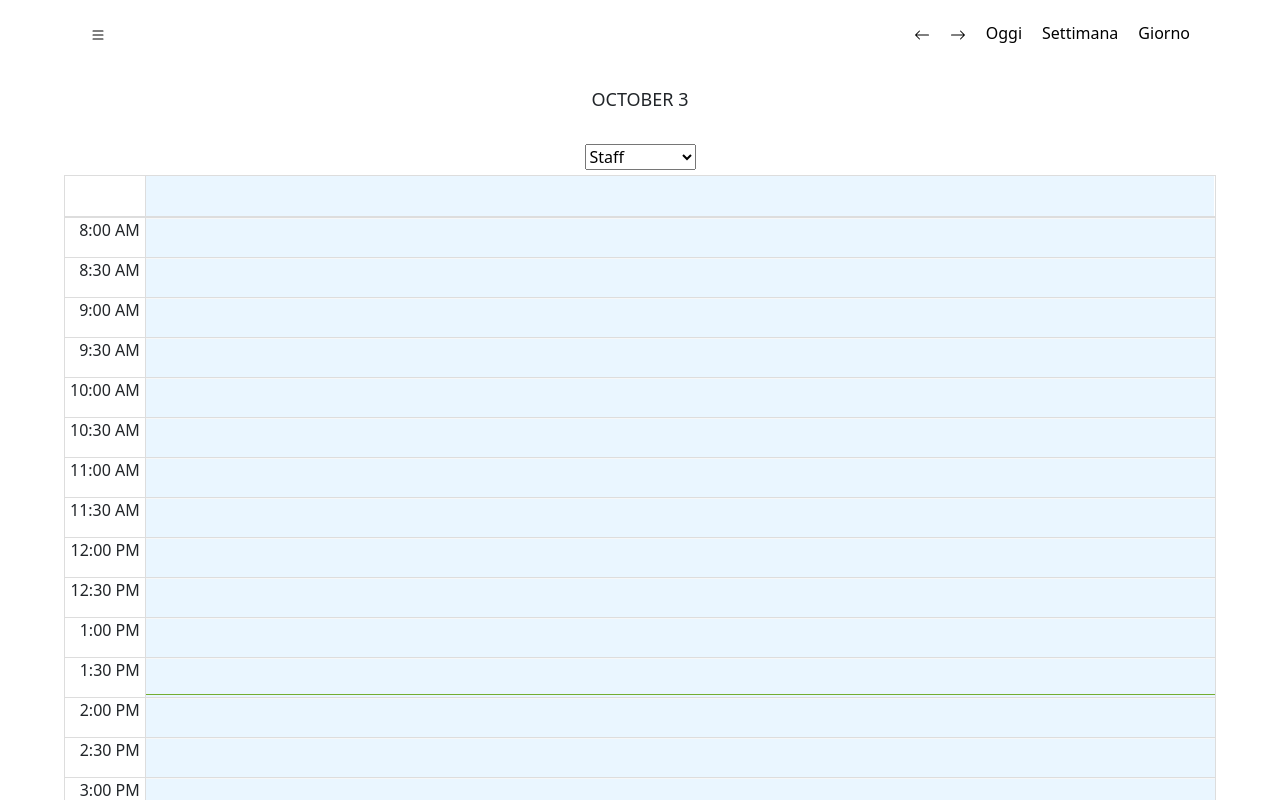
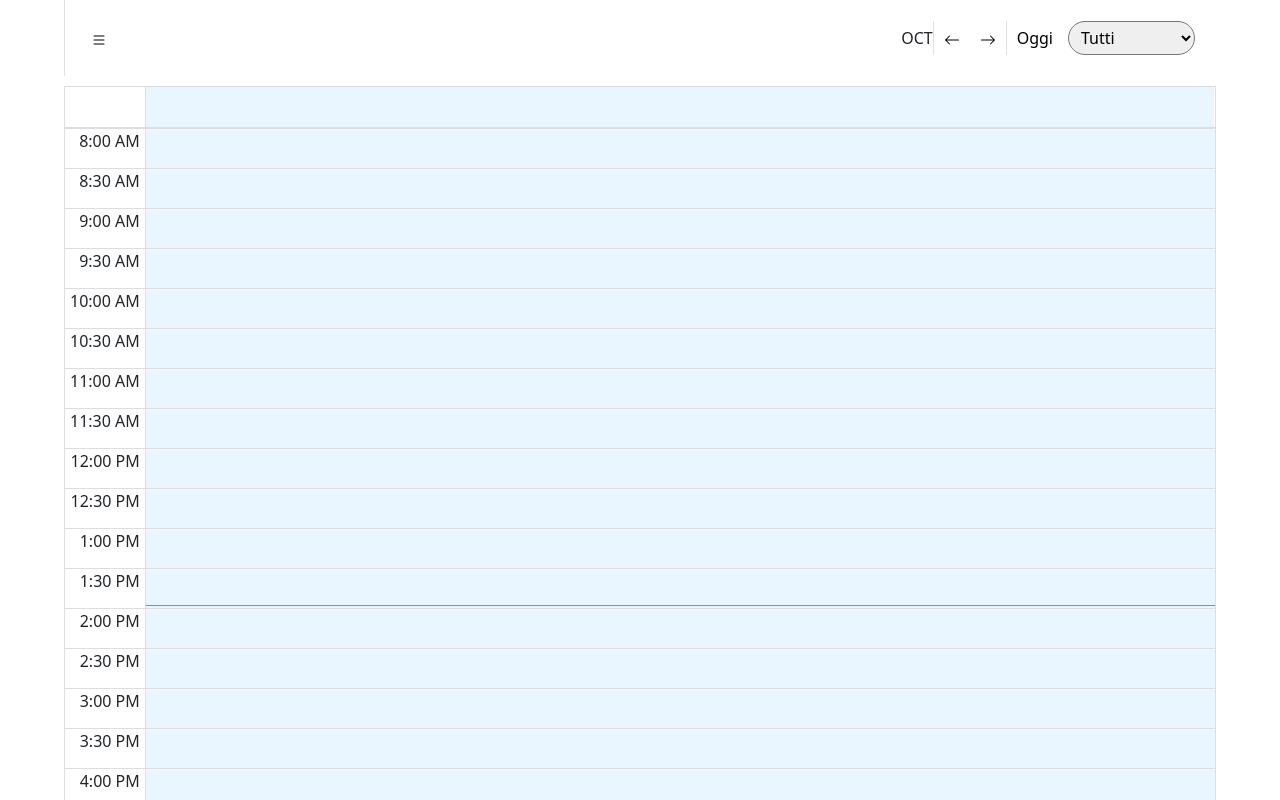
Before and after one commit to ageria20/Capstone_nagefyFE, a React (Vite) app: page /agenda in a window 1280 px wide. Shown: the top 800 px of the page. Built offline with nearby package versions, Linux system fonts and the light colour scheme.

Commit message:
fixing issue due to styling

```diff
--- a/src/components/Calendar/Agenda.css
+++ b/src/components/Calendar/Agenda.css
@@ -13,6 +13,7 @@
     padding: 5px 10px;
     cursor: pointer;
 }
+
 
 
 .sectionToolbar {
--- a/src/components/Calendar/Agenda.tsx
+++ b/src/components/Calendar/Agenda.tsx
@@ -1,16 +1,19 @@
 import React, { useState } from "react";
 import { Calendar, dayjsLocalizer, NavigateAction, View } from "react-big-calendar";
 import "react-big-calendar/lib/css/react-big-calendar.css";
+
 import dayjs from "dayjs";
 import "./Agenda.css";
 import CustomToolbar from "./CustomToolbar";
 import { current } from "@reduxjs/toolkit";
+
 
 const localizer = dayjsLocalizer(dayjs);
 
 const Agenda: React.FC = () => {
   const [selectedStaff, setSelectedStaff] = useState<string>("");
   const [currentDate, setCurrentDate] = useState<Date>(new Date());
+
 
   const staff = [
     { id: 1, name: "Desiree" },
@@ -50,11 +53,12 @@ const Agenda: React.FC = () => {
     setCurrentDate(new Date());
   };
 
-  const handleStaffChange = (e: React.ChangeEvent<HTMLSelectElement>) => {
-    setSelectedStaff(e.target.value);
-  };
 
-  const currentMonth = currentDate.toLocaleString("default", {month: "long", year: "numeric"})
+
+
+
+
+
   const formattedDate = currentDate.toLocaleDateString("default", {
 
     day: "numeric",
@@ -67,7 +71,7 @@ const Agenda: React.FC = () => {
         localizer={localizer}
         events={filterStaffEvents}
         defaultView="day"
-        views={["week", "day"]}
+
         step={30} // Slot di 30 minuti
         timeslots={1} // Mostra 1 slot di 30 minuti per riga
         min={new Date(2024, 9, 9, 8, 0)}
@@ -84,24 +88,14 @@ const Agenda: React.FC = () => {
                 setSelectedStaff={setSelectedStaff}
                 staff={staff}
                 handleToday={handleToday}
+                currentDate={currentDate}
+                setCurrentDate={setCurrentDate}
+                formattedDate={formattedDate}
               />
-              <div
-                style={{
-                  textAlign: "center",
-                  padding: "10px",
-                  fontSize: "18px",
-                }}
-              >
-                <p>{formattedDate.toUpperCase()}</p>
-              </div>
-              <section className='sectionToolbar mx-auto'>
-        <select onChange={handleStaffChange} value={selectedStaff}>
-            <option value="">Staff</option>
-            {staff.map(member => (
-                <option key={member.id} value={member.name}>{member.name}</option>
-            ))}
-        </select>
-        </section>
+
+
+
+
             </>
           ),
         }}
--- a/src/components/Calendar/CustomToolbar.tsx
+++ b/src/components/Calendar/CustomToolbar.tsx
@@ -4,6 +4,8 @@ import { ArrowLeft, ArrowRight, List} from 'react-bootstrap-icons';
 import { NavigateAction, View } from "react-big-calendar";
 import "./Agenda.css"
 import Sidebar from '../Sidebar/Sidebar';
+import DatePicker from "react-datepicker";
+import "react-datepicker/dist/react-datepicker.css";
 
 
 interface CustomToolbarProps {
@@ -11,37 +13,67 @@ interface CustomToolbarProps {
     onNavigate: (action: NavigateAction, date?: Date) => void;
     onView: (view: View) => void;
     handleToday: () => void;
-
+    setSelectedStaff: (staff: string) => void;
+    selectedStaff: string;
+    setCurrentDate: (currentDate: Date) => void;
+    currentDate: Date;
+    formattedDate: string;
+    staff: { id: number; name: string }[];
 }
 
-const CustomToolbar: React.FC<CustomToolbarProps> = ({ onNavigate, onView, handleToday  }) => {
+const CustomToolbar: React.FC<CustomToolbarProps> = ({ onNavigate, currentDate, setCurrentDate, formattedDate, handleToday, selectedStaff, setSelectedStaff, staff,  }) => {
 
-    const [isOpen, setIsOpen] = useState(false);  // Stato per gestire apertura/chiusura sidebar
+    const [isOpen, setIsOpen] = useState(false);
+    const [isDatePickerOpen, setIsDatePickerOpen] = useState(false);
 
     const toggleSidebar = () => {
       setIsOpen(!isOpen);
     };
 
-   ;
+    const handleDatechange = (date: Date | null) =>{
+        if(date){
+        setCurrentDate(date)
+    }
+        setIsDatePickerOpen(false)
+     }
+
+    const handleStaffChange = (e: React.ChangeEvent<HTMLSelectElement>) => {
+        setSelectedStaff(e.target.value);
+      };
+      const toggleDataPicker = () =>{
+        setIsDatePickerOpen(!isDatePickerOpen)
+     }
 
 
   return (
-    <>
-    <div className='custom-toolbar'>
+
+    <div className='custom-toolbar border-start'>
         {isOpen ? <Sidebar/> : ""}
         <Button className='me-auto' onClick={toggleSidebar}><List /></Button>
+        <span onClick={toggleDataPicker} style={{cursor: "pointer"}}>{formattedDate.slice(0,3).toUpperCase()}</span>
+                {isDatePickerOpen &&
+                <DatePicker
+                selected={currentDate}
+                onChange={handleDatechange}
+                inline
+                />}
 
-        <Button onClick={() => onNavigate("PREV")} ><ArrowLeft/></Button>
-        <Button onClick={() => onNavigate("NEXT")} ><ArrowRight/></Button>
+        <Button onClick={() => onNavigate("PREV")} className='border-start rounded-0'><ArrowLeft/></Button>
+        <Button onClick={() => onNavigate("NEXT")} className='border-end rounded-0'><ArrowRight/></Button>
 
         <Button onClick={handleToday}>Oggi</Button>
 
 
-      <Button onClick={() => onView("week")}>Settimana</Button>
-      <Button onClick={() => onView("day")}>Giorno</Button>
+        <section className='sectionToolbar '>
+        <select onChange={handleStaffChange} value={selectedStaff} className='rounded-5 px-2 py-1'>
+            <option value="">Tutti</option>
+            {staff.map(member => (
+                <option key={member.id} value={member.name}>{member.name}</option>
+            ))}
+        </select>
+        </section>
     </div>
 
-        </>
   )
 }
 
```
